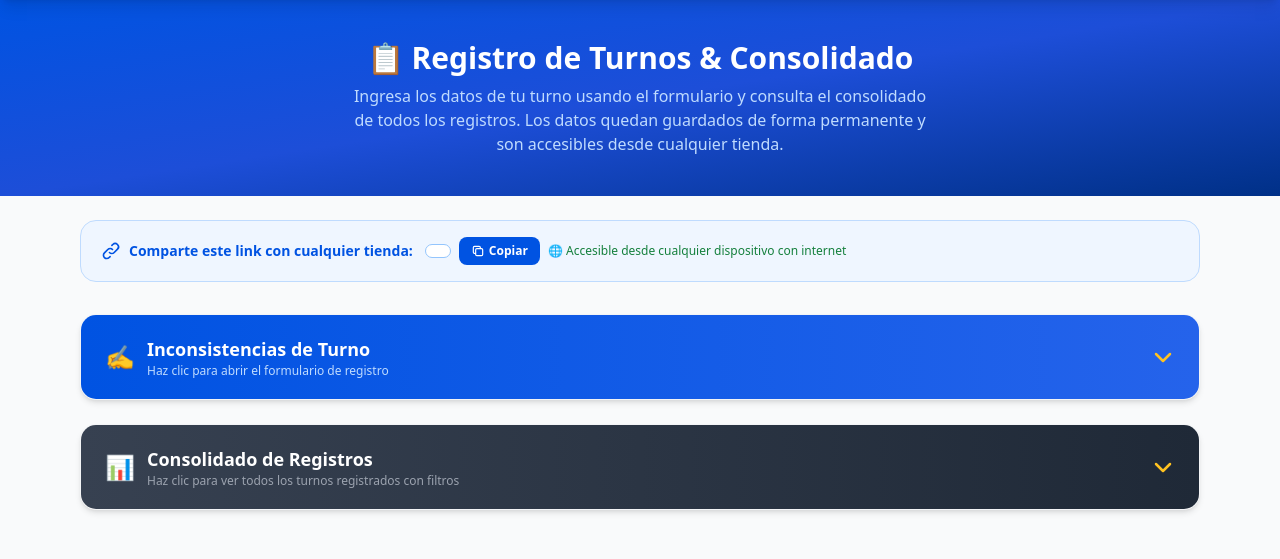
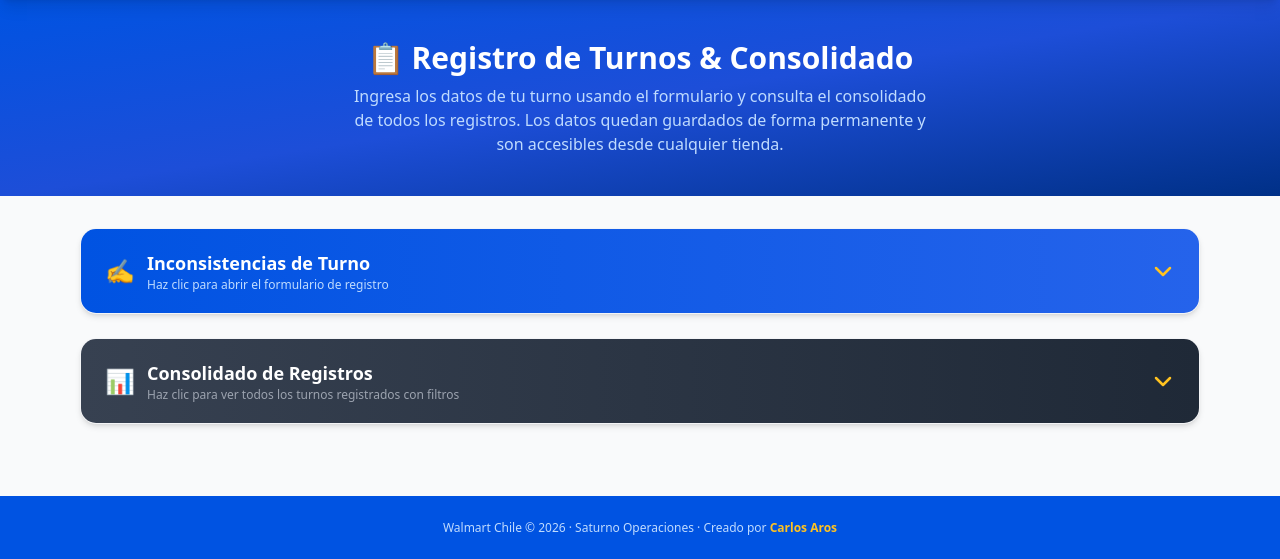
Before and after one commit to CarlosArosP/saturno_shift, a FastAPI app: page / in a window 1280 px wide. Shown: the part 62-621 px from the top of the page. Run offline with FastAPI, Linux system fonts and the light colour scheme; parts of the project's set-up code (start-up, migrations or seed data) failed here and were passed over; some libraries are stand-ins or nearby versions.

Commit message:
fix: elimina banner 'comparte link', repara toggleAccordion que estaba mutilado

```diff
--- a/templates/index.html
+++ b/templates/index.html
@@ -82,33 +82,6 @@
       Los datos quedan guardados de forma permanente y son accesibles desde cualquier tienda.
     </p>
   </section>
-
-  <!-- ══ BANNER ACCESO ══════════════════════════════════════════════════════ -->
-  <div class="max-w-6xl mx-auto px-4 pt-6">
-    <div class="bg-blue-50 border border-blue-200 rounded-2xl px-5 py-4 flex flex-col sm:flex-row sm:items-center gap-3">
-      <div class="flex items-center gap-2 text-walmart-blue flex-shrink-0">
-        <svg class="w-5 h-5" fill="none" stroke="currentColor" viewBox="0 0 24 24">
-          <path stroke-linecap="round" stroke-linejoin="round" stroke-width="2"
-            d="M13.828 10.172a4 4 0 00-5.656 0l-4 4a4 4 0 105.656 5.656l1.102-1.101m-.758-4.899a4 4 0 005.656 0l4-4a4 4 0 00-5.656-5.656l-1.1 1.1"/>
-        </svg>
-        <span class="font-bold text-sm">Comparte este link con cualquier tienda:</span>
-      </div>
-      <div class="flex-1 flex flex-wrap items-center gap-2">
-        <code id="app-url" class="bg-white border border-blue-300 text-walmart-blue font-mono font-bold text-sm px-3 py-1.5 rounded-lg select-all"></code>
-        <button
-          onclick="copyLink()"
-          class="inline-flex items-center gap-1 bg-walmart-blue hover:bg-blue-700 text-white text-xs font-semibold px-3 py-1.5 rounded-lg transition"
-        >
-          <svg class="w-3.5 h-3.5" fill="none" stroke="currentColor" viewBox="0 0 24 24">
-            <path stroke-linecap="round" stroke-linejoin="round" stroke-width="2"
-              d="M8 16H6a2 2 0 01-2-2V6a2 2 0 012-2h8a2 2 0 012 2v2m-6 12h8a2 2 0 002-2v-8a2 2 0 00-2-2h-8a2 2 0 00-2 2v8a2 2 0 002 2z"/>
-          </svg>
-          <span id="copy-label">Copiar</span>
-        </button>
-        <span class="text-xs text-green-700 font-medium">🌐 Accesible desde cualquier dispositivo con internet</span>
-      </div>
-    </div>
-  </div>
 
   <!-- ══ MAIN CONTENT ════════════════════════════════════════════════════════ -->
   <main class="max-w-6xl mx-auto px-4 py-8 space-y-6">
@@ -387,21 +360,11 @@
 
   <!-- ══ SCRIPTS ═════════════════════════════════════════════════════════════ -->
   <script>
-    // Link dinámico (funciona local y en Render)
-    const appUrl = window.location.origin;
-    document.getElementById('app-url').textContent = appUrl;
-
-    function copyLink() {
-      navigator.clipboard.writeText(appUrl).then(() => {
-        const lbl = document.getElementById('copy-label');
-        lbl.textContent = '¡Copiado!';
-        setTimeout(() => lbl.textContent = 'Copiar', 2000);
-      });
-    }
-
     // Accordion toggle
+    function toggleAccordion(panelId, chevronId) {
+      const panel   = document.getElementById(panelId);
       const chevron = document.getElementById(chevronId);
-      const isOpen = panel.classList.contains('open');
+      const isOpen  = panel.classList.contains('open');
       panel.classList.toggle('open', !isOpen);
       chevron.classList.toggle('open', !isOpen);
     }
```
